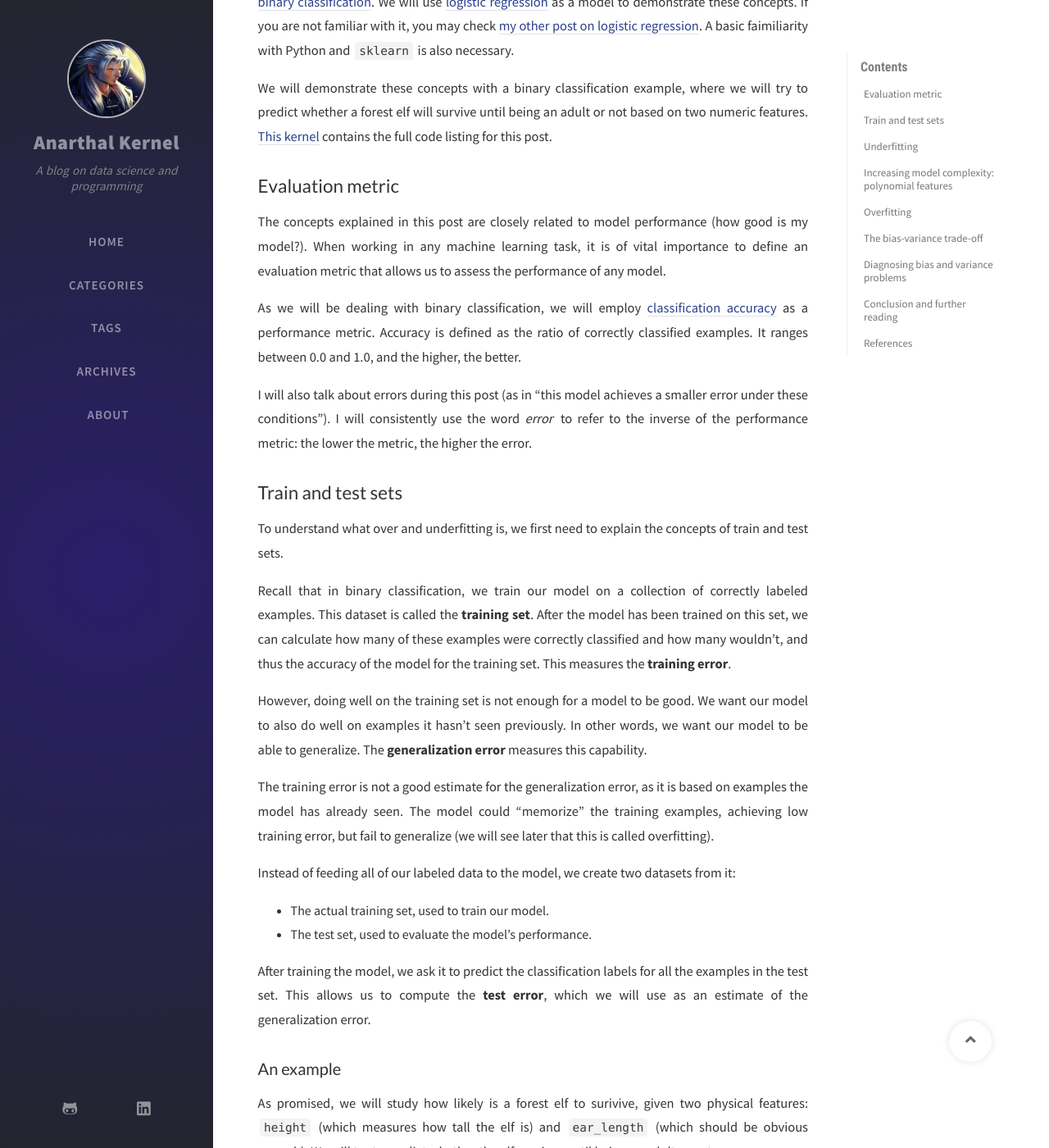
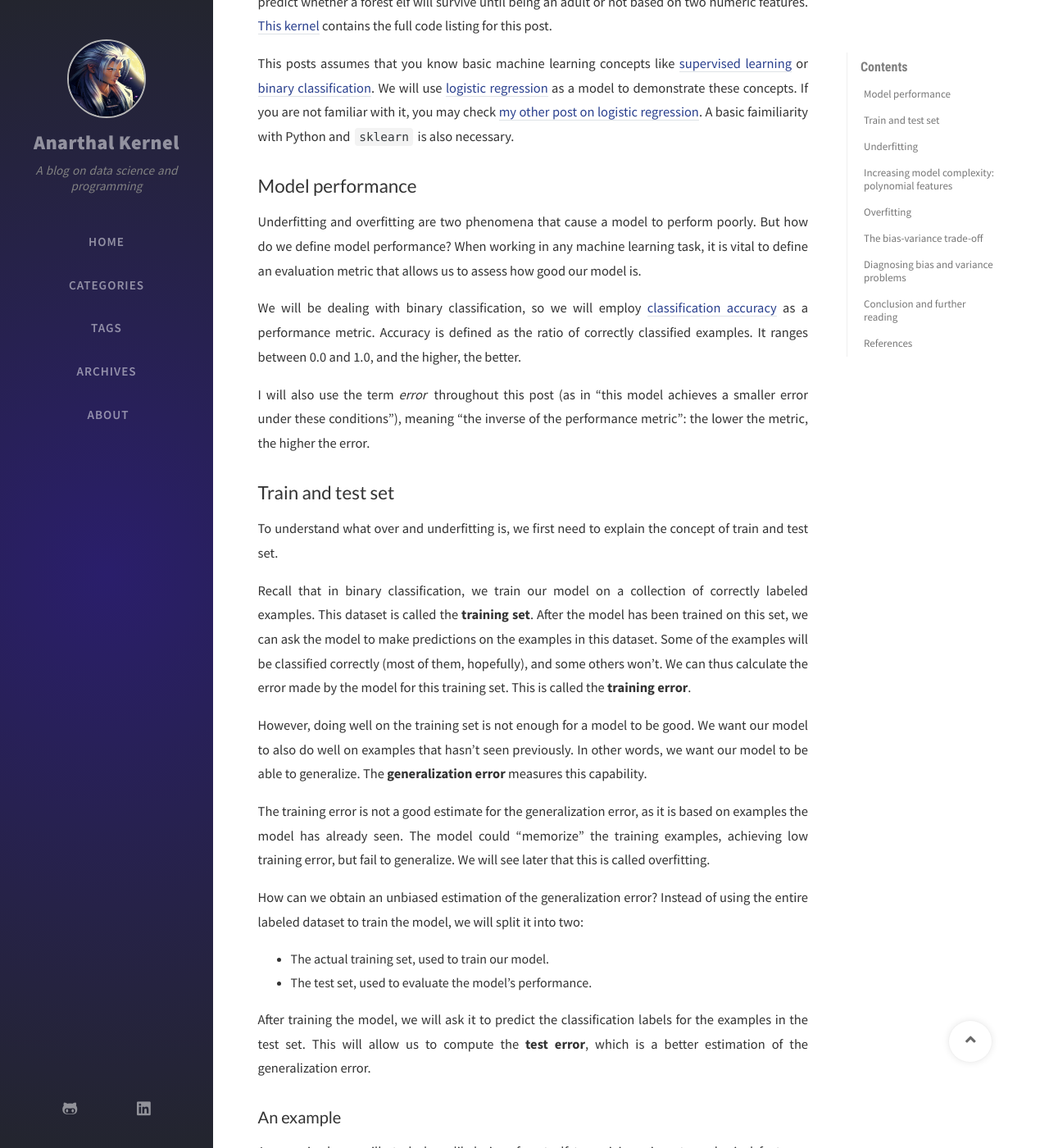
Before and after one commit to anarthal/blog, a Jekyll site: the page built from _posts/2020-07-16-underfitting-overfitting.md, in a window 1280 px wide and 1400 px high, scrolled down 316 px. Shown: the whole window at 82% size. Built offline with Jekyll 4.4.1, drawn with Linux system fonts in a browser that asks for light colours; nearby versions of some CDN libraries; comment, search, counter and statistics services are not loaded; some of the changed text lies outside the part shown.

Commit message:
Completed underfitting-overfitting post

````diff
--- a/_posts/2020-07-16-underfitting-overfitting.md
+++ b/_posts/2020-07-16-underfitting-overfitting.md
@@ -7,54 +7,54 @@ tags: [machinelearning, classification, supervised, sklearn, python]
 math: true
 ---
 
-In this post I will talk about model complexity and two phenomena that may arise when the former is inadequate: underfitting and overfitting.
+In this post I will talk about the underfitting and overfitting phenomena, and how model complexity affects them. I will also explain the bias-variance trade-off.
+
+We will demonstrate these concepts with a binary classification example, where we will try to predict whether a forest elf will survive until being an adult or not based on two numeric features. [This kernel](https://www.kaggle.com/anarthal/underfitting-overfitting-and-model-complexity) contains the full code listing for this post.
 
 This posts assumes that you know basic machine learning concepts like [supervised learning](https://en.wikipedia.org/wiki/Supervised_learning) or [binary classification](https://en.wikipedia.org/wiki/Binary_classification). We will use [logistic regression](https://en.wikipedia.org/wiki/Logistic_regression) as a model to demonstrate these concepts. If you are not familiar with it, you may check [my other post on logistic regression]({{ "/posts/logistic-regression/" | relative_url }}). A basic faimiliarity with Python and `sklearn` is also necessary.
 
-We will demonstrate these concepts with a binary classification example, where we will try to predict whether a forest elf will survive until being an adult or not based on two numeric features. [This kernel](https://www.kaggle.com/anarthal/underfitting-overfitting-and-model-complexity) contains the full code listing for this post.
+## Model performance
 
-## Evaluation metric
+Underfitting and overfitting are two phenomena that cause a model to perform poorly. But how do we define model performance? When working in any machine learning task, it is vital to define an evaluation metric that allows us to assess how good our model is.
 
-The concepts explained in this post are closely related to model performance (how good is my model?). When working in any machine learning task, it is of vital importance to define an evaluation metric that allows us to assess the performance of any model.
+We will be dealing with binary classification, so we will employ [classification accuracy](https://developers.google.com/machine-learning/crash-course/classification/accuracy) as a performance metric. Accuracy is defined as the ratio of correctly classified examples. It ranges between 0.0 and 1.0, and the higher, the better.
 
-As we will be dealing with binary classification, we will employ [classification accuracy](https://developers.google.com/machine-learning/crash-course/classification/accuracy) as a performance metric. Accuracy is defined as the ratio of correctly classified examples. It ranges between 0.0 and 1.0, and the higher, the better.
+I will also use the term _error_ throughout this post (as in "this model achieves a smaller error under these conditions"), meaning "the inverse of the performance metric": the lower the metric, the higher the error.
 
-I will also talk about errors during this post (as in "this model achieves a smaller error under these conditions"). I will consistently use the word _error_ to refer to the inverse of the performance metric: the lower the metric, the higher the error.
+## Train and test set
 
-## Train and test sets
+To understand what over and underfitting is, we first need to explain the concept of train and test set.
 
-To understand what over and underfitting is, we first need to explain the concepts of train and test sets.
+Recall that in binary classification, we train our model on a collection of correctly labeled examples. This dataset is called the **training set**. After the model has been trained on this set, we can ask the model to make predictions on the examples in this dataset. Some of the examples will be classified correctly (most of them, hopefully), and some others won't. We can thus calculate the error made by the model for this training set. This is called the **training error**.
 
-Recall that in binary classification, we train our model on a collection of correctly labeled examples. This dataset is called the **training set**. After the model has been trained on this set, we can calculate how many of these examples were correctly classified and how many wouldn't, and thus the accuracy of the model for the training set. This measures the **training error**.
+However, doing well on the training set is not enough for a model to be good. We want our model to also do well on examples that hasn't seen previously. In other words, we want our model to be able to generalize. The **generalization error** measures this capability.
 
-However, doing well on the training set is not enough for a model to be good. We want our model to also do well on examples it hasn't seen previously. In other words, we want our model to be able to generalize. The **generalization error** measures this capability.
+The training error is not a good estimate for the generalization error, as it is based on examples the model has already seen. The model could "memorize" the training examples, achieving low training error, but fail to generalize. We will see later that this is called overfitting.
 
-The training error is not a good estimate for the generalization error, as it is based on examples the model has already seen. The model could "memorize" the training examples, achieving low training error, but fail to generalize (we will see later that this is called overfitting).
-
-Instead of feeding all of our labeled data to the model, we create two datasets from it:
+How can we obtain an unbiased estimation of the generalization error? Instead of using the entire labeled dataset to train the model, we will split it into two:
 
 - The actual training set, used to train our model.
 - The test set, used to evaluate the model's performance.
 
-After training the model, we ask it to predict the classification labels for all the examples in the test set. This allows us to compute the **test error**, which we will use as an estimate of the generalization error.
+After training the model, we will ask it to predict the classification labels for the examples in the test set. This will allow us to compute the **test error**, which is a better estimation of the generalization error.
 
 ### An example
 
 As promised, we will study how likely is a forest elf to surivive, given two physical features: `height` (which measures how tall the elf is) and `ear_length` (which should be obvious enough). We will try to predict whether the elf survives until being an adult or not.
 
-As some readers may have already realized, this is a made up dataset. It's difficult to find real data that can show these concepts with just two features, which helps a lot with visualizations. The problematic presented in this post are much more likely to happen in higher dimensional datasets.
+As the savvy reader may have already realized, this is a made up dataset. It's difficult to find real data that can show these concepts with just two features, which helps a lot with visualizations. The phenomena presented in this post are much more likely to happen in higher dimensional datasets.
 
 Let's visualize our dataset:
 
 ![Dataset]({{ "/assets/img/underfitting-overfitting/elf-dataset.png" | relative_url }})
 
-Some observations on this dataset:
+Some observations:
 
 - It seems like there are heavy interactions between the two features. The variables are not independent.
-- The features have been [standardized](https://en.wikipedia.org/wiki/Feature_scaling): they have zero mean and similar dispersion. We will talk about why this is important later.
+- The features have been [standardized](https://en.wikipedia.org/wiki/Feature_scaling): they have zero mean and similar dispersion. This will help us when creating polynomial features, in the next section.
 - There is enough information to predict the class label using the two features. Negative examples are relatively grouped together, as positive examples are.
 
-This dataset set has 2000 examples. Let's split it into train and test, with leaving 75% in the training set and 25% in the test set. We will use sklearn's [`train_test_split`](https://scikit-learn.org/stable/modules/generated/sklearn.model_selection.train_test_split.html):
+The dataset contains 2000 examples. Let's split it into train and test, with leaving 75% in the training set and 25% in the test set. We will use sklearn's [`train_test_split`](https://scikit-learn.org/stable/modules/generated/sklearn.model_selection.train_test_split.html):
 
 ```py
 from sklearn.model_selection import train_test_split
@@ -66,15 +66,17 @@ X_train, X_test, y_train, y_test = train_test_split(df, y,
 
 Note that sklearn will randomly shuffle the dataset before performing the split. Passing a constant as `random_state` ensures consistent results between runs.
 
-The following figure shows the aforementioned split. Lighter points belong to the training set, while darker ones belong to the test set.
+The following figure shows the aforementioned split. Lighter points belong to the training set, while darker ones have been assigned to the test set.
 
 ![Train-test split]({{ "/assets/img/underfitting-overfitting/train-test-split.png" | relative_url }})
 
 ## Underfitting
 
-Let's first build a simple logistic regression model trained with out dataset (for an explanation about logistic regression, check out [this post]({{ "/posts/logistic-regression/" | relative_url }})):
+Let's first build a plain logistic regression model and train it with our dataset (for an explanation about logistic regression, check out [this post]({{ "/posts/logistic-regression/" | relative_url }})):
 
 ```py
+from sklearn.linear_model import LogisticRegression
+
 model = LogisticRegression()
 model.fit(X_train, y_train)
 print(model.score(X_train, y_train))
@@ -85,13 +87,11 @@ This model has an 86.9% accurancy on the training set and an 85.4% accuracy on t
 
 ![Underfitting]({{ "/assets/img/underfitting-overfitting/underfitting.png" | relative_url }})
 
-Our model is too simple to achieve a good performance on this dataset. Recall that logistic regression is a linear model. It is trying to separate the two classes using a straight line, which isn't quite right. Both the train and the test errors are high.
-
-This situation is called **underfitting**. In our case, it happens because our model is too simple for the dataset. We will see later other causes that might also cause a model to underfit.
+Our model is too simple to achieve a good performance on this dataset. Recall that logistic regression is a linear model. It is trying to separate the two classes using a straight line, which isn't quite right. Both the train and the test errors are high. This situation is called **underfitting**.
 
 ## Increasing model complexity: polynomial features
 
-What can we do to make the situation better? We need to come up with a more complex model. One option would be to move away from logistic regression to a model that can learn non-linear decision boundaries, like [random forest](https://en.wikipedia.org/wiki/Random_forest) or [XGBoost](https://xgboost.readthedocs.io/en/latest/). The other option is to make a more complex logistic regression model by adding polynomial features. This will be the approach to follow here.
+What can we do to make the situation better? We need to come up with a more complex model. One option would be to move away from logistic regression to a model that can learn non-linear decision boundaries by itself, like [random forest](https://en.wikipedia.org/wiki/Random_forest) or [XGBoost](https://xgboost.readthedocs.io/en/latest/). The other option is to make a more complex logistic regression model by adding polynomial features. This will be the approach to follow here.
 
 Recall that, to make predictions, logistic regression is computing the following:
 
@@ -99,7 +99,7 @@ $$ z = \theta_0 + \theta_1 x_1 + \theta_2 x_2 $$
 
 $$ y_{prob} = \sigma(z) $$
 
-Where $$ \theta_i $$ are the paremeters learnt by the model and $$ x_0 $$ and $$ x_1 $$ are our two input features. The output $$ y_{prob} $$ can be interpreted as a probability, thus predicting $$ y = 1 $$ if $$ y_{prob} $$ is above a certain threshold (usually 0.5). Under these circumstances, it can be shown that the decision boundary is a straight line with the following equation:
+Where $$ \theta_i $$ are the paremeters learnt by the model, $$ x_0 $$ and $$ x_1 $$ are our two input features and $$ \sigma(z) $$ is the [sigmoid function](https://en.wikipedia.org/wiki/Sigmoid_function). The output $$ y_{prob} $$ can be interpreted as a probability, thus predicting $$ y = 1 $$ if $$ y_{prob} $$ is above a certain threshold (usually 0.5). Under these circumstances, it can be shown that the decision boundary is a straight line with the following equation:
 
 $$
 \theta_0 + \theta_1 x_1 + \theta_2 x_2 = 0
@@ -147,15 +147,17 @@ This model achieves a 98.9% accuracy on the training set, but drops to 93% on th
 
 ## The bias-variance trade-off
 
+As shown in the previous section, there is a trade-off in model complexity. Too complex models may overfit your data, while too simple ones are unable to represent it correctly. This trade-off between underfitting and overfitting is widely known as the bias-variance trade-off. But why is it called like that?
+
 Bias and variance are two properties of statistical estimators:
 
 - [Bias](https://en.wikipedia.org/wiki/Bias_of_an_estimator) estimates how far is the expected value of the estimator from the real value.
 - [Variance](https://en.wikipedia.org/wiki/Variance) measures the dispersion of the estimator around its expected value.
 
-In machine learning, we can decompose a model's error using these properties:
+In machine learning, we can decompose a model's error in terms of these two properties:
 
 - Bias tells us if the model is able to approximate the real underlying problem well. Our first model had high bias, as it was too simple to represent the dataset we were trying to classify. Having a high bias is thus a synonym of **underfitting**.
-- Variance tells us how much the predictions vary across different training sets coming from the same distribution. Our third model had high variance, as it was memorizing the training set. If we had trained the model on a slightly different training set, the model would have changed significantly. A model with high variance is thus **overfitting** the training set.
+- Variance tells us how much the predictions would vary if the training set changed slightly. Our third model had high variance, as it was memorizing the training set. If we had trained the model on a slightly different training set, the model would have changed significantly. A model with high variance is thus **overfitting** the training set.
 
 If you are interested in the mathematics underneath this decomposition, [this post](https://towardsdatascience.com/mse-and-bias-variance-decomposition-77449dd2ff55) provides an in-depth explanation. The derivation is usually performed using the MSE loss function, common in regression. However, the bias and variance concepts are also applicable to classification, as we have seen.
 
@@ -163,16 +165,16 @@ As you saw in previous sections, changing the model complexity affects both bias
 
 ### Factors affecting bias and variance
 
-In the previous section, we saw how model complexity affects bias and variance. There are other aspects that may also affect these magnitudes:
+Bias and variance may be affected by several factors:
 
+- As already explained, increasing model complexity (also called _model capacity_) increases variance and lowers bias. This applies not only to switching between models and adding polynomial features, but also to certain hyperparameters. For example, decision trees have a hyperparameter controlling the depth of the tree. The bigger the value, the bigger the tree and the more complex the model. Increasing this value will tend to decrease bias and increase variance.
 - Adding more features tends to increase variance and decrease bias.
-- Making the training set bigger usually decreases variance. It doesn't have much effect on bias.
+- Making the training set bigger (i.e. gathering more data) usually decreases variance. It doesn't have much effect on bias.
 - [Regularization](https://towardsdatascience.com/regularization-in-machine-learning-76441ddcf99a) modifies the cost function to penalize complex models. Regularization makes variance smaller and bias higher. Sklearn's [`LogisticRegression`](https://scikit-learn.org/stable/modules/generated/sklearn.linear_model.LogisticRegression.html) uses regularization by default. It can be disabled by setting `penalty='none'`, and its magnitude is controlled by the `C` parameter (the smaller, the greater regularization effect).
-- Any hyperparameter controlling model complexity is likely to have an effect on both bias and variance. For example, decision trees have a hyperparameter controlling the depth of the tree. The bigger the value, the bigger the tree and the more complex the model. Increasing this value will tend to decrease bias and increase variance.
 
 ## Diagnosing bias and variance problems
 
-It is easy to diagnose if your model suffers from high bias or high variance when you have only two features so you can plot them. But what happens if your dataset has more than two dimensions? Then you should look at the training set and test set errors.
+It is easy to diagnose if your model suffers from high bias or high variance when you have only two features by plotting them. But what happens if your dataset has more than two dimensions? Then you should look at the training set and test set errors.
 
 - If both the training set and test set errors are higher than what you would expect, it's likely that you have a bias problem.
 - If the training set error is very low but the test set error is not, then your model is failing to generalize, thus having a variance problem.
@@ -184,11 +186,11 @@ The below diagram shows the three logistic regression models we've come up with
 
 ## Conclusion and further reading
 
-Underfitting and overfitting, together with bias and variance, are one of the most important concepts in machine learning. Knowing how they influence your model will allow you to make much better decisions in order to improve it. I hope this post helped you understand these concepts better. You can also check [this kernel](https://www.kaggle.com/anarthal/underfitting-overfitting-and-model-complexity) if you're interested in the programming details.
+Underfitting and overfitting, together with bias and variance, are very important concepts in machine learning. I hope this post helped you understand them better. You can also check [this kernel](https://www.kaggle.com/anarthal/underfitting-overfitting-and-model-complexity) if you're interested in the programming details.
 
 Some further thoughts:
 
-- You may have seen people splitting datasets into three: a training set, a cross validation or dev set and a test set. Cross-validation is a technique for estimating model performance and tuning hyperparameters. You can read more about it [here](https://scikit-learn.org/stable/modules/cross_validation.html).
+- You may have seen people splitting datasets into three parts: a training set, a cross validation or dev set and a test set. Cross-validation is a technique for estimating model performance and tuning hyperparameters. You can read more about it [here](https://scikit-learn.org/stable/modules/cross_validation.html).
 - We briefly talked about feature scaling and standardization. [This post](https://towardsdatascience.com/scale-standardize-or-normalize-with-scikit-learn-6ccc7d176a02) may provide further insights about these preprocessing techniques.
 - Plotting learning curves is a technique to further diagnose if your model suffers from high bias or high variance. You can read [this](https://machinelearningmastery.com/learning-curves-for-diagnosing-machine-learning-model-performance/) for further info.
 
@@ -200,8 +202,7 @@ Hope you have liked the post! Feedback and suggestions are always welcome.
 * 4 Types of Classification Tasks in Machine Learning, by Jason Brownlee: <https://machinelearningmastery.com/types-of-classification-in-machine-learning/>
 * How to Use Polynomial Feature Transforms for Machine Learning, by Jason Brownlee: <https://machinelearningmastery.com/polynomial-features-transforms-for-machine-learning/>
 * MSE and Bias-Variance decomposition, by Maksym Zavershynskyi: https://towardsdatascience.com/mse-and-bias-variance-decomposition-77449dd2ff55
-* Holy Grail for Bias-Variance tradeoff, Overfitting & Underfitting, by Juhi Ramzai:
-<https://towardsdatascience.com/holy-grail-for-bias-variance-tradeoff-overfitting-underfitting-7fad64ab5d76>
+* Holy Grail for Bias-Variance tradeoff, Overfitting & Underfitting, by Juhi Ramzai: <https://towardsdatascience.com/holy-grail-for-bias-variance-tradeoff-overfitting-underfitting-7fad64ab5d76>
 * Scale, Standardize, or Normalize with Scikit-Learn, by Jeff Hale: <https://towardsdatascience.com/scale-standardize-or-normalize-with-scikit-learn-6ccc7d176a02>
 * How to use Learning Curves to Diagnose Machine Learning Model Performance, by Jason Brownlee: <https://machinelearningmastery.com/learning-curves-for-diagnosing-machine-learning-model-performance/>
 * Sklearn documentation: <https://scikit-learn.org/stable/>
````
Also changed, not shown: other parts of _posts/2020-07-16-underfitting-overfitting.md (+1 -1 lines).
